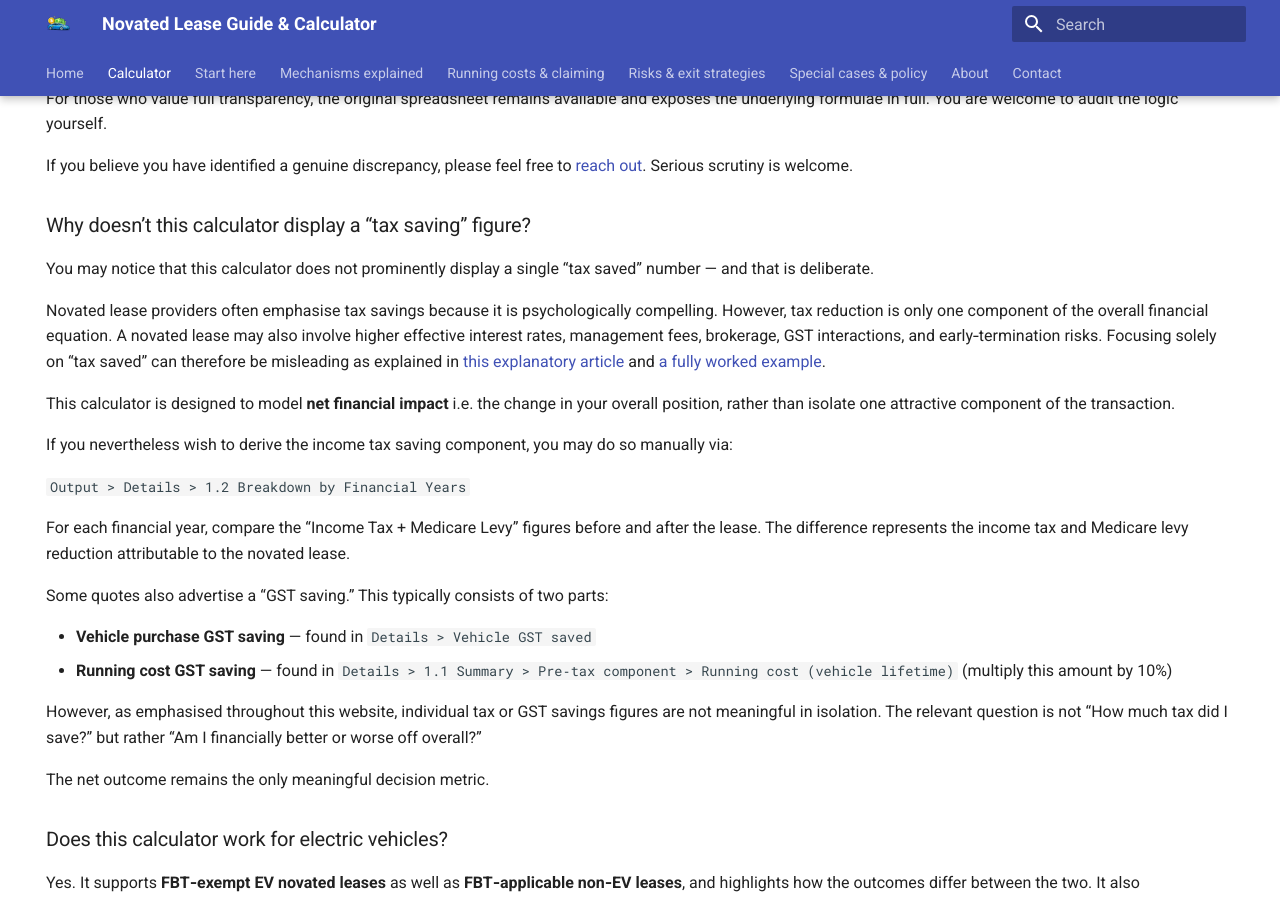
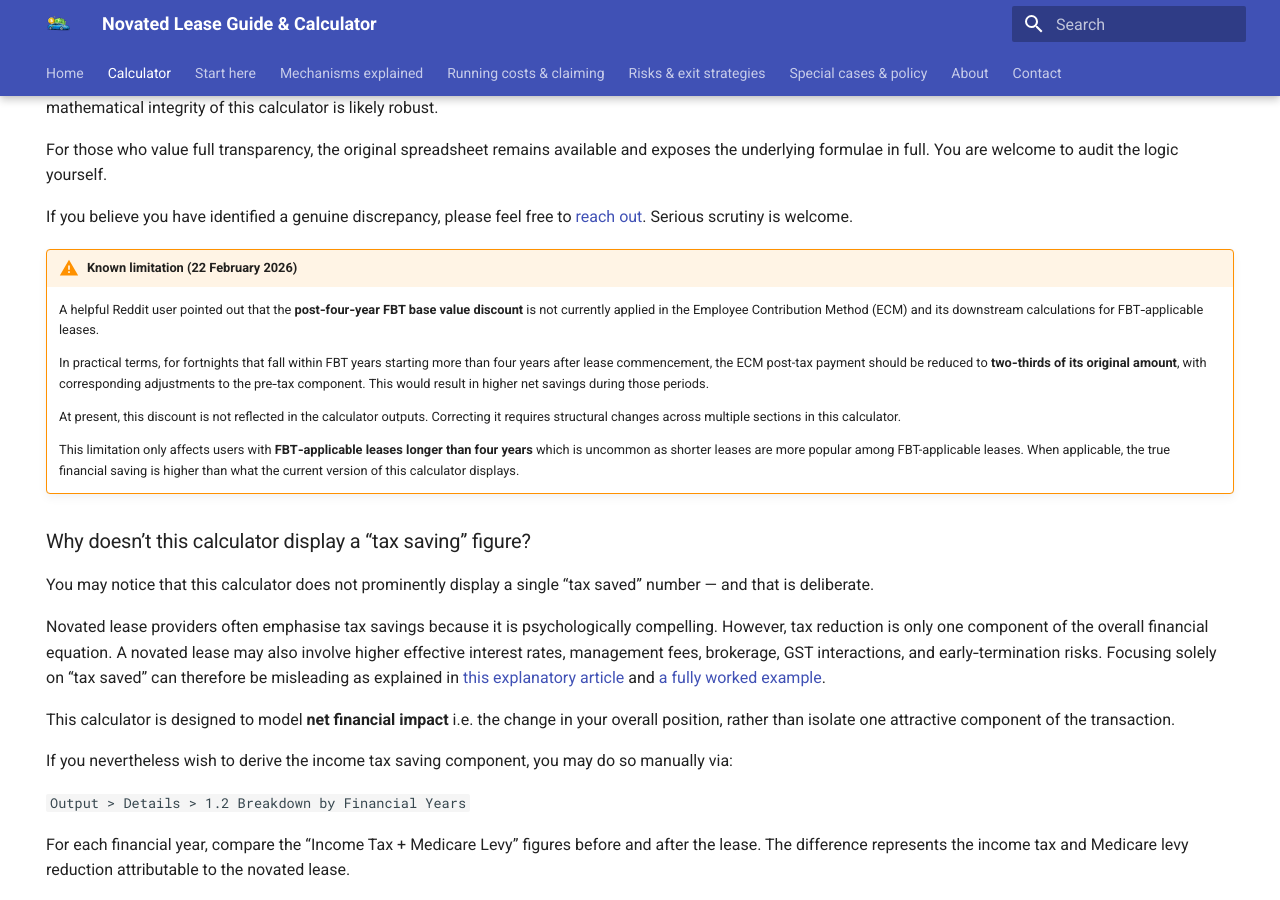
Before and after one commit to novatedlease/novatedlease.github.io, an MkDocs documentation site: the page built from docs/calculator/index.md, in a window 1280 px wide and 900 px high, scrolled down 3285 px. Built offline with MkDocs 1.6.1 and Material for MkDocs 9.7.7, drawn with Linux system fonts in a browser that asks for light colours; some of the changed text lies outside the part shown.

Commit message:
known bug added

```diff
--- a/docs/calculator/index.md
+++ b/docs/calculator/index.md
@@ -9,7 +9,7 @@ hide:
 
 # Novated Lease Calculator (Australia)
 
-Free, independent **Australian novated lease calculator** — use it to compare net outcomes rather than misleading marketing figures.
+Free, independent **Australian novated lease calculator** designed to help you compare a novated lease vs cash purchase vs car loan using realistic assumptions. This EV and ICE novated lease calculator models income tax, Medicare levy, GST, FBT exemption, residual value, effective interest rate and opportunity cost — so you can assess **real net financial outcomes** rather than headline “tax saved” marketing claims.
 
 <style>
   /* Hide MkDocs/Material page title on this page only */
@@ -82,6 +82,16 @@ No financial model of this complexity can claim absolute infallibility. However,
 For those who value full transparency, the original spreadsheet remains available and exposes the underlying formulae in full. You are welcome to audit the logic yourself.
 
 If you believe you have identified a genuine discrepancy, please feel free to [reach out](../about/contact.md). Serious scrutiny is welcome.
+
+!!! warning "Known limitation (22 February 2026)"
+
+    A helpful Reddit user pointed out that the **post‑four‑year FBT base value discount** is not currently applied in the Employee Contribution Method (ECM) and its downstream calculations for FBT‑applicable leases.
+
+    In practical terms, for fortnights that fall within FBT years starting more than four years after lease commencement, the ECM post-tax payment should be reduced to **two‑thirds of its original amount**, with corresponding adjustments to the pre‑tax component. This would result in higher net savings during those periods.
+
+    At present, this discount is not reflected in the calculator outputs. Correcting it requires structural changes across multiple sections in this calculator.
+
+    This limitation only affects users with **FBT‑applicable leases longer than four years** which is uncommon as shorter leases are more popular among FBT-applicable leases. When applicable, the true financial saving is higher than what the current version of this calculator displays.
 
 ### Why doesn’t this calculator display a “tax saving” figure?
 
```
